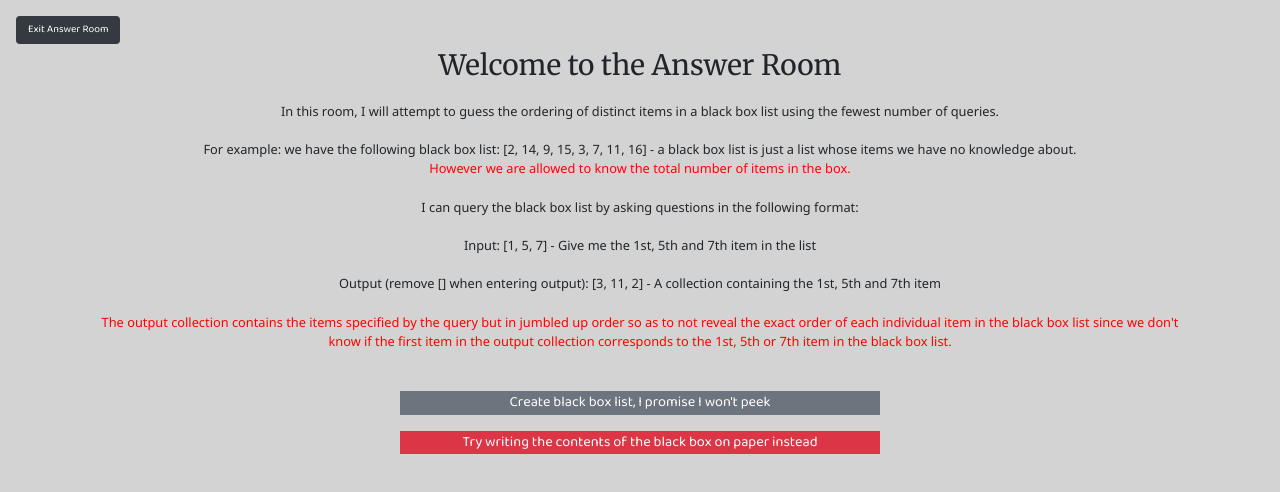
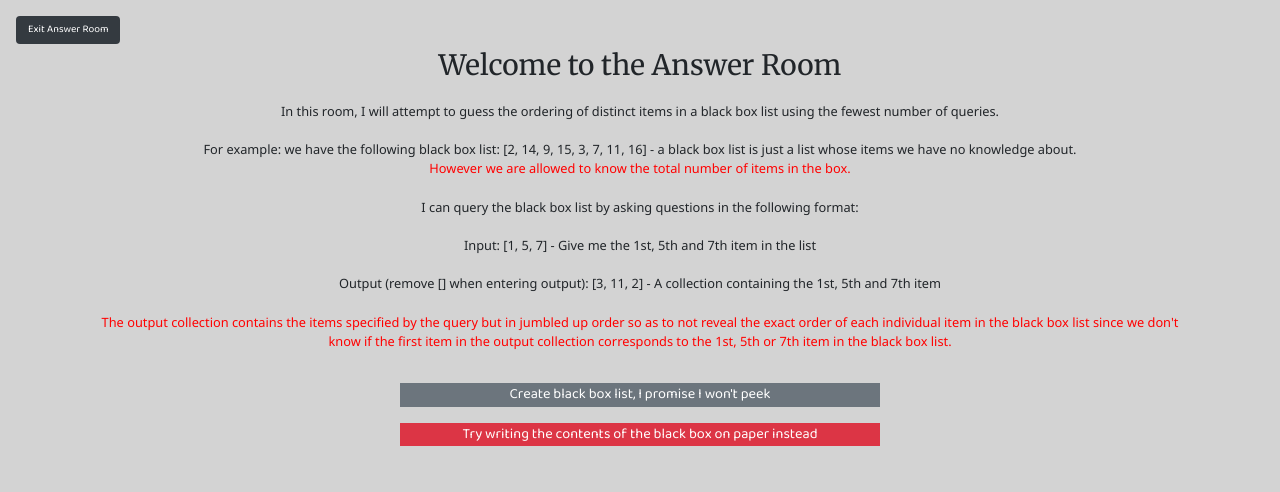
Before and after one commit to plosslaw/magicians-red, a React (Create React App) app: page /answer in a window 1280 px wide. Shown: the top 492 px of the page. Built offline with nearby package versions, Linux system fonts and the light colour scheme; a web font is replaced by a local one.

Commit message:
changed margin to 2vmin from 4vmin on answer page

```diff
--- a/src/components/Answer.js
+++ b/src/components/Answer.js
@@ -32,7 +32,7 @@ class Answer extends Component {
                         </span>
                     </div>
                 </div>
-                <Link to="/answer/createblackbox" style={{textDecoration:"none", display:"flex", justifyContent:"center", marginTop:"3vmin"}}>
+                <Link to="/answer/createblackbox" style={{textDecoration:"none", display:"flex", justifyContent:"center", marginTop:"2vmin"}}>
                     <div style={{width:"60vmin"}}>
                         <button type="button" className="btn-block btn-secondary btn-font">
                             Create black box list, I promise I won't peek
```
